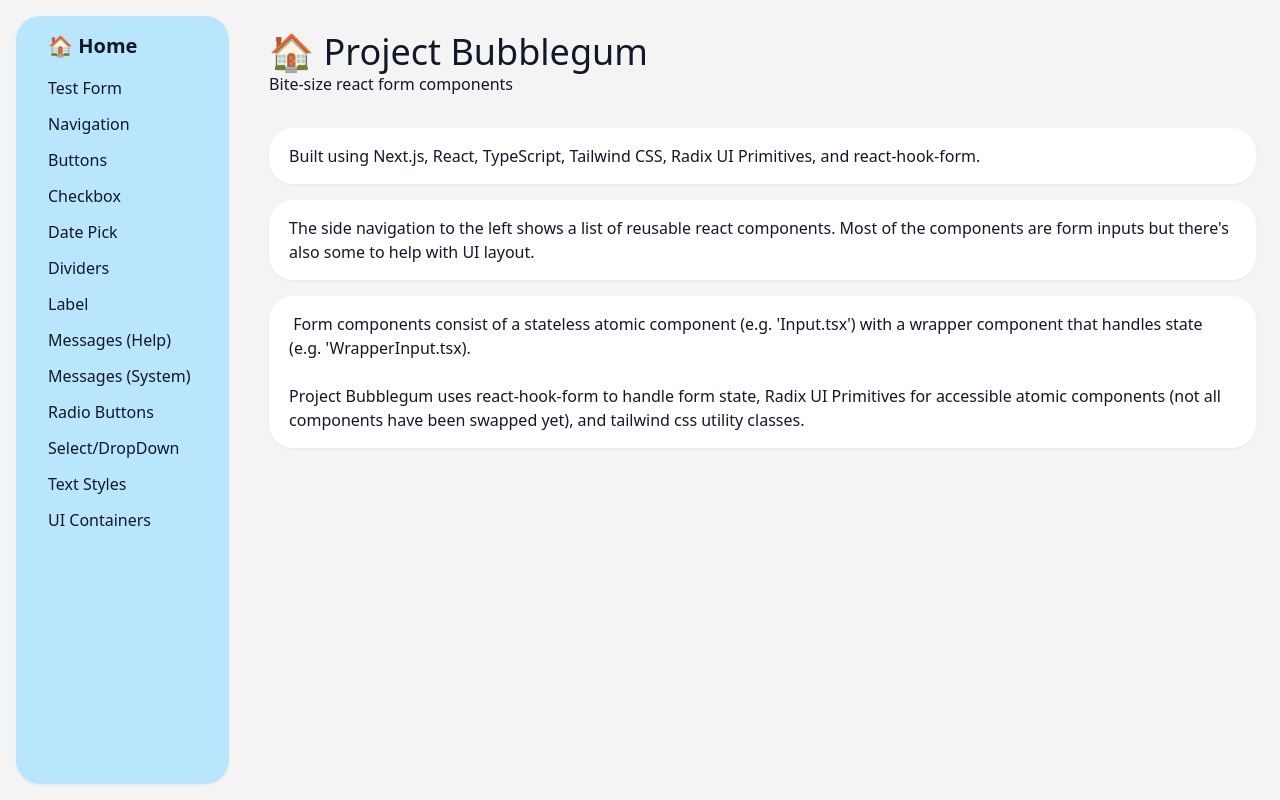
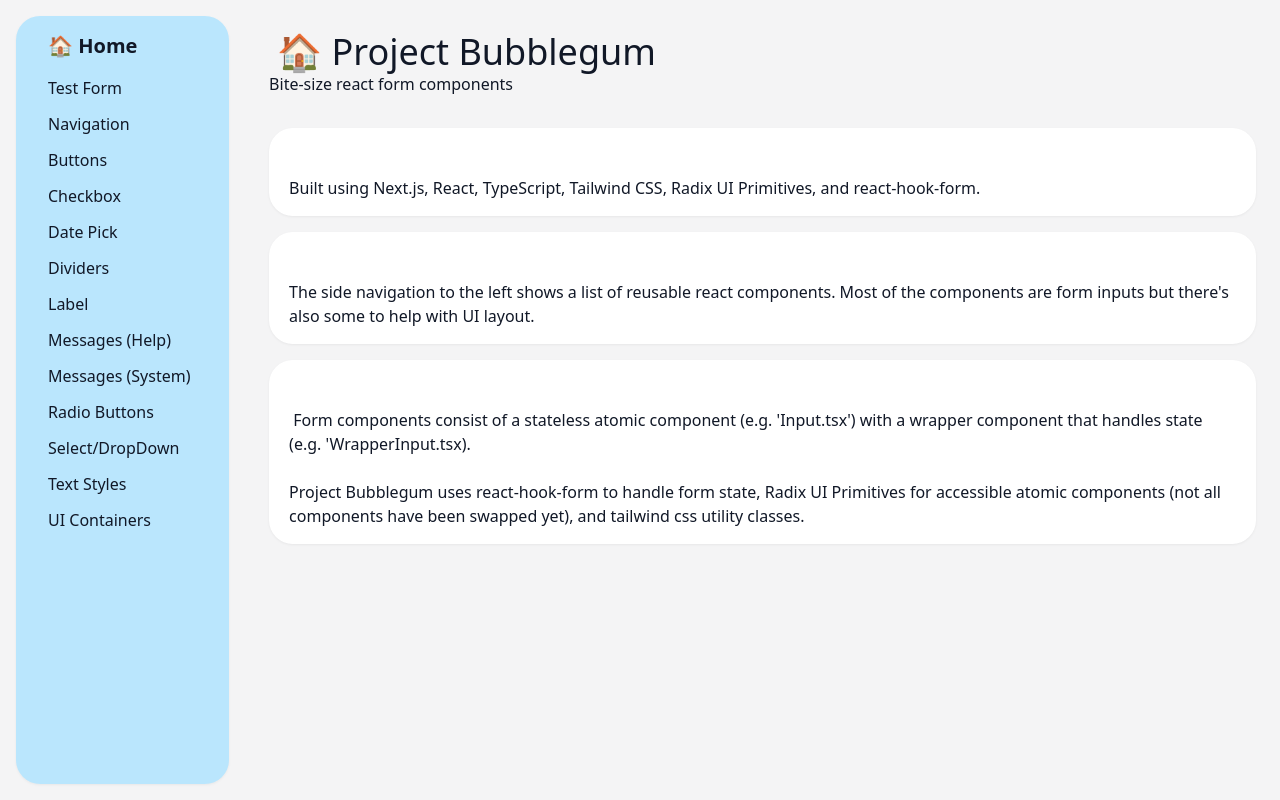
Before and after one commit to tayv/Project-Bubblegum, a Next.js app: page / in a window 1280 px wide. Built offline with nearby package versions, Linux system fonts and the light colour scheme.

Commit message:
Added padding map

```diff
--- a/components/layout/Heading.tsx
+++ b/components/layout/Heading.tsx
@@ -6,18 +6,19 @@ export type HeadingProps = {
     size: HeadingSize
     type?: HeadingType
     weight?: HeadingWeight
+    padding?: HeadingPadding
     id?: string // Optionally used for anchor links
     className?: string // For custom styling
 }
 
 type HeadingSize = "h1" | "h2" | "h3" | "h4" | "h5" | "h6" | "override"
 const headingSizeMap: {[key in HeadingSize]: string} = {
-  h1: "text-4xl pb-2",
-  h2: "text-3xl pb-2",
-  h3: "text-2xl pb-2",
-  h4: "text-xl pb-2",
-  h5: "text-lg pb-2",
-  h6: "text-base pb-2",
+  h1: "text-4xl",
+  h2: "text-3xl",
+  h3: "text-2xl",
+  h4: "text-xl",
+  h5: "text-lg",
+  h6: "text-base",
   override: ""
 }
 
@@ -39,10 +40,20 @@ const headingWeightMap: {[key in HeadingWeight]: string} = {
   override: ""
 }
 
+type HeadingPadding = "none" | "small" | "standard" | "large" | "override"
+const headingPaddingMap: {[key in HeadingPadding]: string} = {
+  "none": "p-0",
+  "small": "p-1",
+  "standard": "p-2",
+  "large": "p-4",
+  "override": ""
+}
+
 const Heading: FC<HeadingProps> = ({
     size,
     type = "primary",
     weight = "normal",
+    padding = "standard",
     className = "",
     children,
     ...props
@@ -59,6 +70,7 @@ const Heading: FC<HeadingProps> = ({
         headingSizeMap[size],
         headingTypeMap[type],
         headingWeightMap[weight],
+        headingPaddingMap[padding],
         className // custom styling passed as prop
       ])
     }>
```
